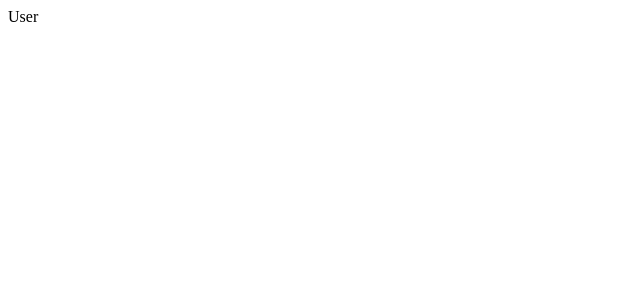
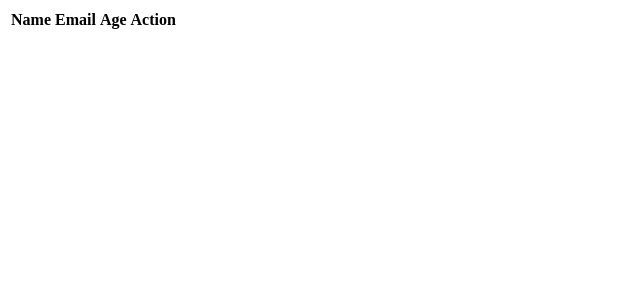
Before and after one commit to Sanalemba991/CURD-MERN-Practice, a React (Vite) app in the folder client/: page / in a window 1280 px wide. Shown: the top 300 px of the page, without its empty margins (0-640 px from the left). Built offline with nearby package versions, Linux system fonts and the light colour scheme.

Commit message:
TABLE FOMAT

```diff
--- a/client/src/User.jsx
+++ b/client/src/User.jsx
@@ -3,7 +3,29 @@ import React from 'react'
 function User() {
   return (
     <div>
-      User
+    <div>
+        <table>
+            <thead>
+                <tr>
+                    <th>
+                        Name
+                    </th>
+                    <th>
+                        Email
+                    </th>
+                    <th>
+                        Age
+                    </th>
+                    <th>
+                        Action
+                    </th>
+                </tr>
+            </thead>
+            <tbody>
+
+            </tbody>
+        </table>
+    </div>
     </div>
   )
 }
```
